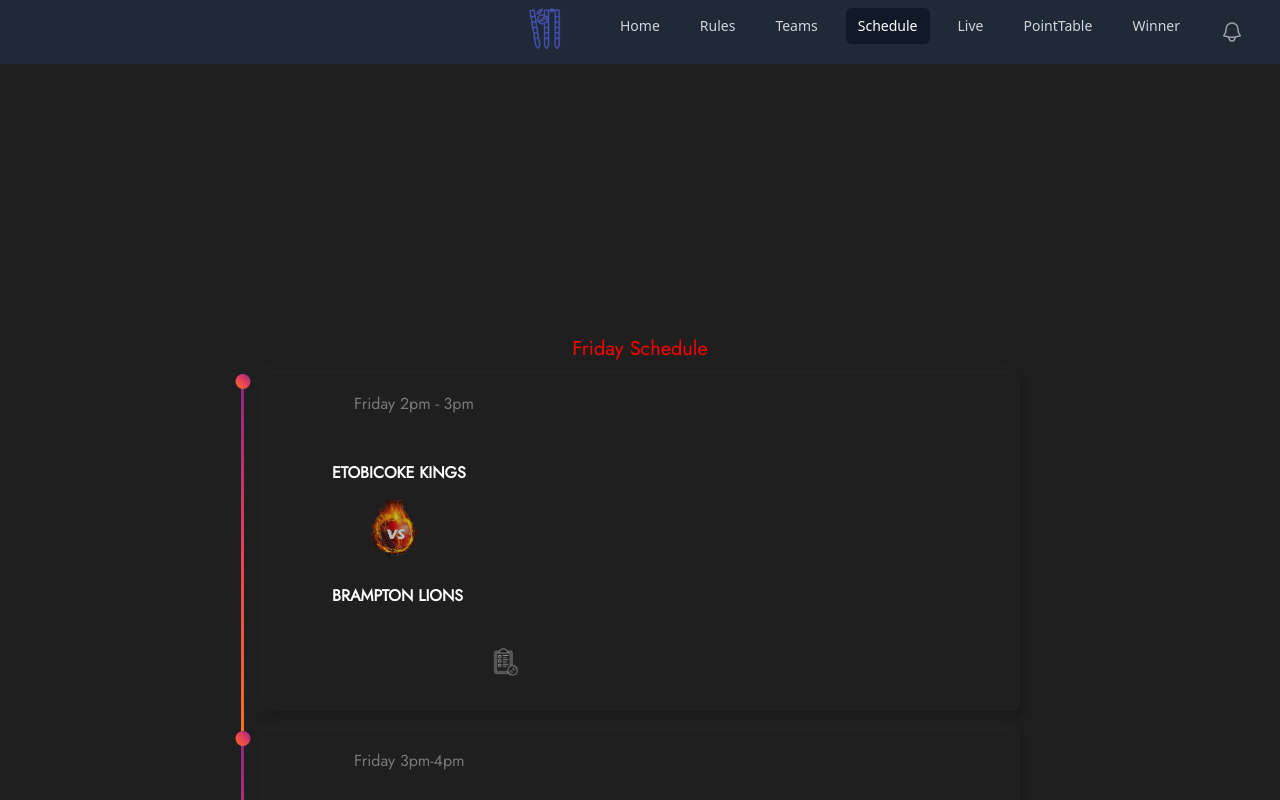
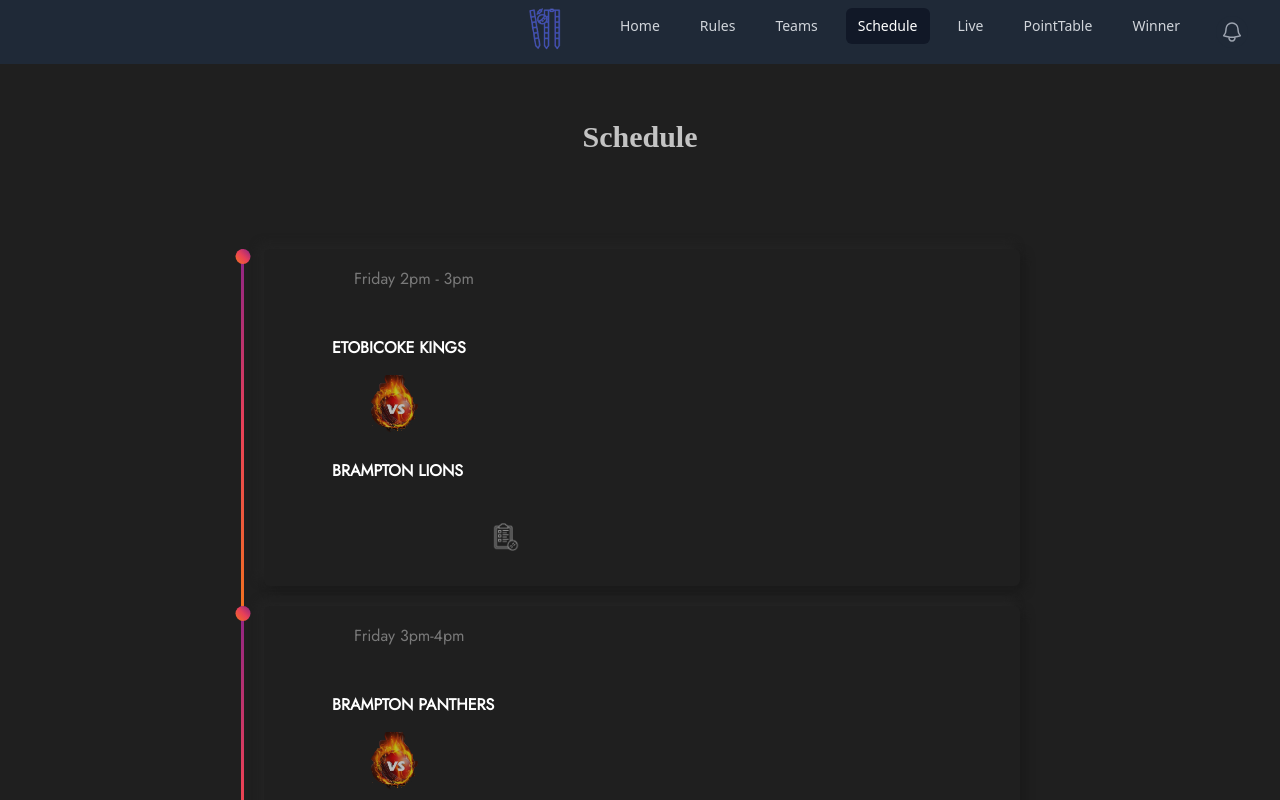
Before and after one commit to Dutt0408/my-project, a React (Create React App) app: page /Schedule in a window 1280 px wide. Shown: the top 800 px of the page. Built offline with nearby package versions, Linux system fonts and the light colour scheme; a web font is replaced by a local one.

Commit message:
commit loa

```diff
--- a/package.json
+++ b/package.json
@@ -14,6 +14,7 @@
     "primereact": "^10.2.1",
     "react": "^18.2.0",
     "react-dom": "^18.2.0",
+    "react-loader-spinner": "^6.1.6",
     "react-router-dom": "^6.21.0",
     "react-scripts": "5.0.1",
     "react-swipeable": "^7.0.1",
--- a/src/Schedule.css
+++ b/src/Schedule.css
@@ -5,6 +5,14 @@
 
 
 
+.design-section .Schl {
+  color: rgba(255, 255, 255, 0.732);
+  font-size: 30px; /* Change this value to adjust the font size */
+  font-weight: 700;
+  margin-bottom: -5em;
+  margin-top: -7em;
+  font-family: cursive;
+}
 
 
 .design-section {
--- a/src/Schedule.js
+++ b/src/Schedule.js
@@ -73,9 +73,21 @@ const Schedule = () => {
   const renderMatches = (matches, day) => {
     return (
       <>
-        <div className={`text-divider ${day.toLowerCase()}`}>
-          {getTextDividerContent(day)}
+        {matches.length > 0 && (
+          <div className={`timeline ${day.toLowerCase()}`}>
+            <div className="timeline-empty"></div>
+            <br/>
+            <br/>
+            <br/>
+            <br/>
+            <br/>
+            <br/>
+            <br/>
+            <br/>
+            <br/>
+            <br/>
           </div>
+        )}
         {matches.map((match, index) => (
           <div
             key={index}
@@ -98,26 +110,19 @@ const Schedule = () => {
               />
               <p className="Tm2">{match.Team2}</p>
               <button onClick={() => handleResultButtonClick(match.ResultURL)} className="trophy-button">
-
                 <img
                   className="h-7 w-auto trophy-icon"
                   src="./tro.png"
                   alt="Your Company"
                 />
-
               </button>
             </div>
           </div>
         ))}
-        {matches.length > 0 && (
-          <div className={`timeline ${day.toLowerCase()}`}>
-            <div className="timeline-empty"></div>
-            <h3 className="Trophy">TROPHY</h3>
-          </div>
-        )}
       </>
     );
   };
+
 
   const handleResultButtonClick = (resultURL) => {
     const link = document.createElement('a');
@@ -129,18 +134,18 @@ const Schedule = () => {
   };
 
 
-
   return (
     <section className="design-section">
+      <h2 className="day-heading Schl">Schedule</h2>
       {Object.keys(scheduleData).map((day, index) => (
         <React.Fragment key={day}>
-          {/* <h2 className="day-heading">{day}</h2> */}
+          {index < Object.keys(scheduleData).length - 1 && <div className="spacer"></div>}
           {renderMatches(scheduleData[day], day)}
-          {index < Object.keys(scheduleData).length - 1 && <div className="spacer"></div>}
         </React.Fragment>
       ))}
     </section>
   );
 };
 
+
 export default Schedule;
--- a/src/Team.css
+++ b/src/Team.css
@@ -1,7 +1,7 @@
 .grid {
     display: grid;
     gap: 1rem;
-    background: #02073430;
+    background: #1f1f1f;
     box-shadow: 5px 5px 10px rgba(26, 26, 26, 0.618), -5px -5px 10px rgba(56, 56, 56, 0.5);
     border-radius: 5px;
     color: white;
--- a/src/Teams.js
+++ b/src/Teams.js
@@ -1,6 +1,7 @@
 // Teams.js
 import React, { useState } from 'react';
 import "./Team.css"
+
 
 const Teams = () => {
   const teamsData = [
@@ -1065,7 +1066,6 @@ const TeamDetail = ({ selectedTeam, onGoBack }) => {
 
   return (
     <div>
-      <h2>{selectedTeam}</h2>
       <div className="grid grid-cols-1 sm:grid-cols-2 md:grid-cols-3 lg:grid-cols-3 gap-4">
         {team.players.map((player, index) => (
           <div key={index} className="border-custom p-4 m-24 shadow-lg">
```
Also changed, not shown: 1 other file (tests, documents, lock files or other folders). Lines whose indentation alone changed are shown as unchanged.
